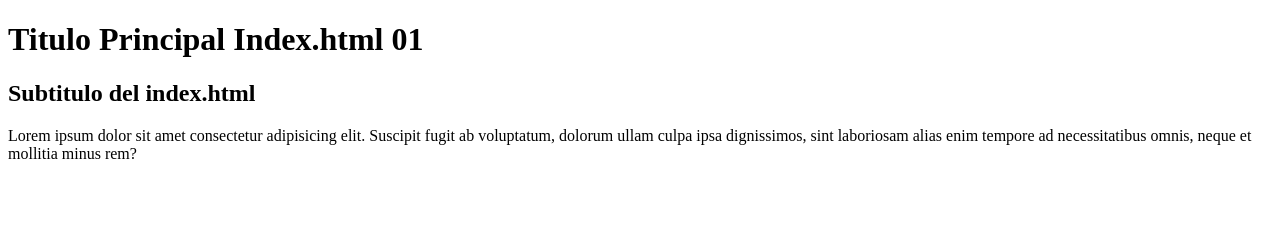
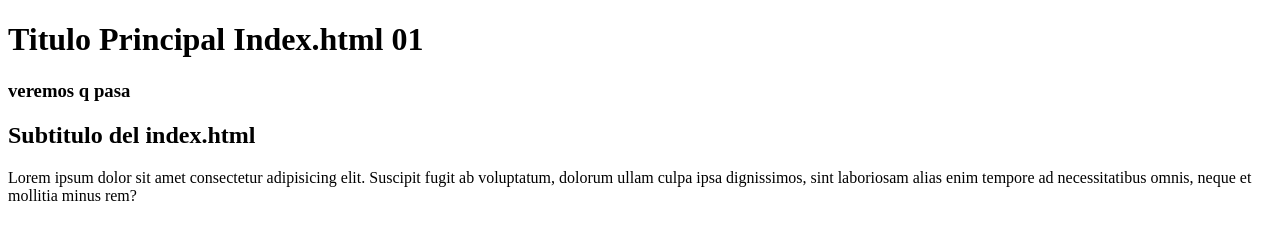
Before and after one commit to ByTokio/PRUEBA02, a plain HTML site: page index.html in a window 1280 px wide. Drawn offline with Linux system fonts and the light colour scheme.

Commit message:
tercera subida

```diff
--- a/index.html
+++ b/index.html
@@ -15,6 +15,8 @@
     <!-- aca esta el titulo -->
 
     <h1>Titulo Principal Index.html 01</h1>
+    <h3> veremos q pasa</h3>
+
 
      <h2>Subtitulo del index.html </h2>
      <p>Lorem ipsum dolor sit amet consectetur adipisicing elit. Suscipit fugit ab voluptatum, dolorum ullam culpa ipsa
```
